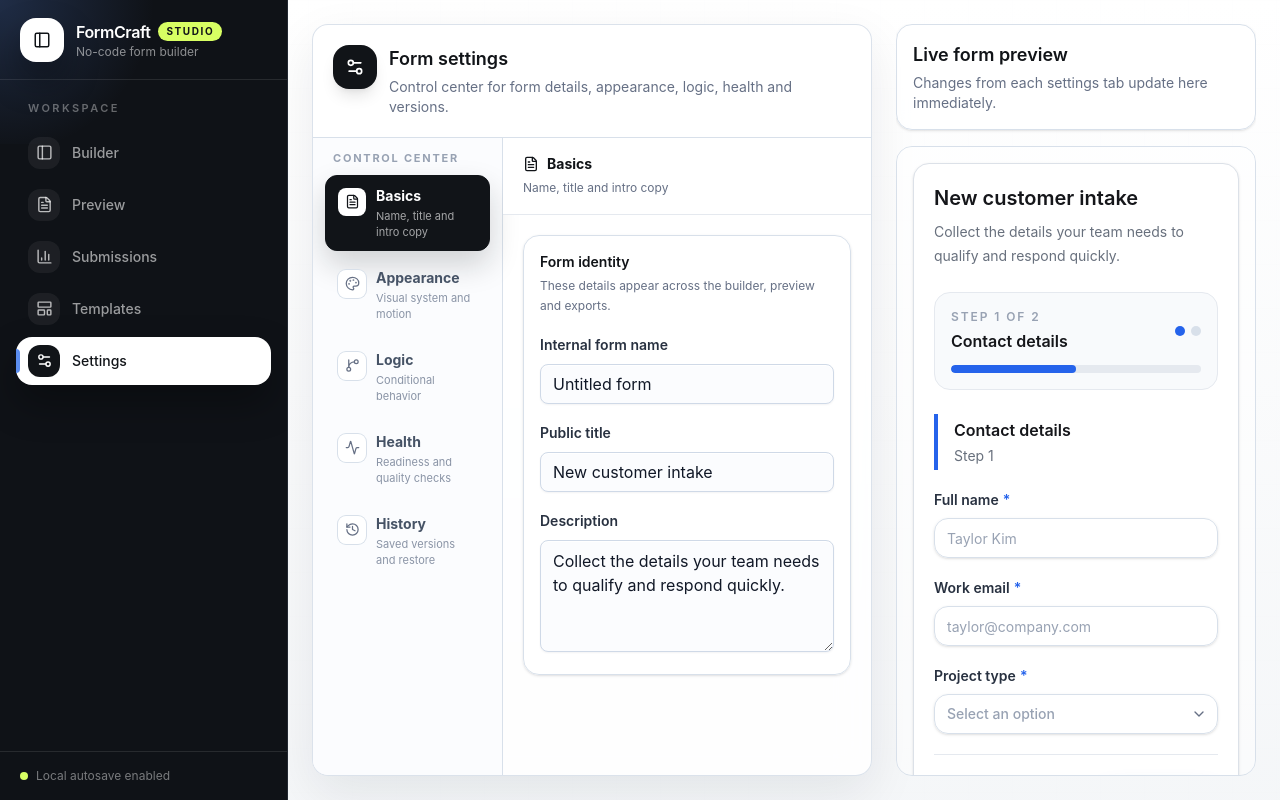
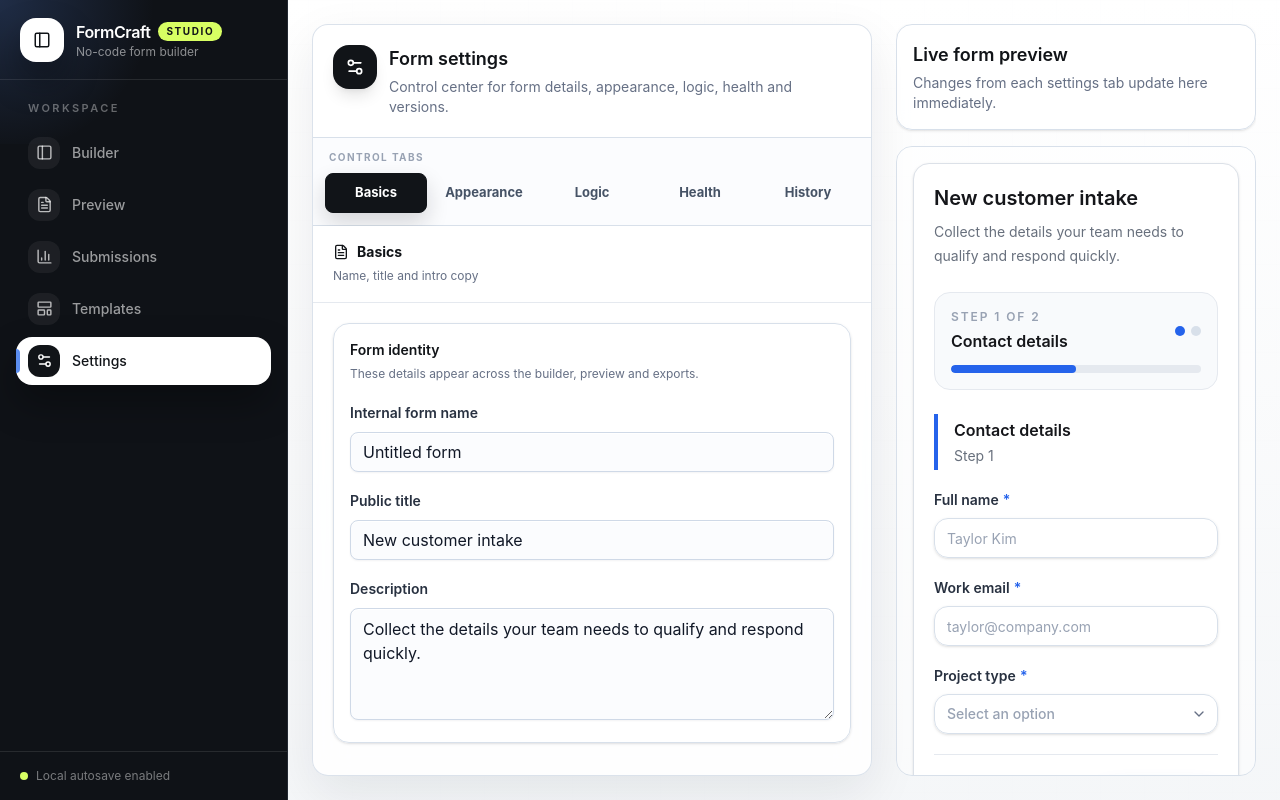
Before and after one commit to OmKhandale05/formcraft, a Next.js app: page /settings in a window 1280 px wide. Built offline with nearby package versions, Linux system fonts and the light colour scheme.

Commit message:
style(settings): move tabs to top

```diff
--- a/src/app/settings/page.tsx
+++ b/src/app/settings/page.tsx
@@ -34,7 +34,7 @@ export default function SettingsPage() {
     <AppShell>
       <main className="grid min-h-screen gap-6 p-4 sm:p-6 xl:h-screen xl:grid-cols-[560px_minmax(0,1fr)] xl:overflow-hidden">
         <section className="soft-panel flex min-h-0 flex-col overflow-hidden rounded-2xl p-0 xl:max-h-[calc(100vh-48px)]">
-          <div className="border-b border-[#d8e0ea] p-5">
+          <div className="shrink-0 border-b border-[#d8e0ea] p-5">
             <div className="flex items-start gap-3">
               <div className="flex h-11 w-11 shrink-0 items-center justify-center rounded-2xl bg-[#111418] text-white shadow-lg">
                 <Settings2 size={20} />
@@ -46,39 +46,33 @@ export default function SettingsPage() {
             </div>
           </div>
 
-          <div className="grid min-h-0 flex-1 grid-cols-1 md:grid-cols-[190px_minmax(0,1fr)]">
-            <div className="border-b border-[#d8e0ea] bg-[#fbfcfe] p-3 md:border-b-0 md:border-r">
-              <p className="px-2 pb-2 text-[11px] font-bold uppercase tracking-[0.16em] text-[#98a2b3]">Control center</p>
-              <div className="grid gap-1.5">
+          <div className="flex min-h-0 flex-1 flex-col">
+            <div className="shrink-0 border-b border-[#d8e0ea] bg-[#fbfcfe] p-3">
+              <p className="px-1 pb-2 text-[10px] font-bold uppercase tracking-[0.14em] text-[#98a2b3]">Control tabs</p>
+              <div className="grid grid-cols-5 gap-1.5">
                 {settingsTabs.map((tab) => {
-                  const Icon = tab.icon;
                   const selected = activeTab === tab.id;
                   return (
                     <button
                       key={tab.id}
                       type="button"
+                      title={tab.description}
                       className={cn(
-                        "group flex items-start gap-2.5 rounded-xl border px-3 py-2.5 text-left transition",
+                        "group flex h-10 min-w-0 items-center justify-center rounded-lg border px-2 text-center transition",
                         selected
-                          ? "border-[#111418] bg-[#111418] text-white shadow-[0_14px_30px_rgba(17,20,24,0.18)]"
+                          ? "border-[#111418] bg-[#111418] text-white shadow-[0_10px_22px_rgba(17,20,24,0.16)]"
                           : "border-transparent bg-transparent text-[#465366] hover:border-[#d8e0ea] hover:bg-white"
                       )}
                       onClick={() => setActiveTab(tab.id)}
                     >
-                      <span className={cn("mt-0.5 flex h-7 w-7 shrink-0 items-center justify-center rounded-lg transition", selected ? "bg-white text-[#111418]" : "bg-white text-[#667085] ring-1 ring-[#d8e0ea] group-hover:text-[#111418]")}>
-                        <Icon size={15} />
-                      </span>
-                      <span className="min-w-0">
-                        <span className="block text-sm font-bold">{tab.label}</span>
-                        <span className={cn("mt-0.5 block text-[11px] leading-4", selected ? "text-white/62" : "text-[#8a94a6]")}>{tab.description}</span>
-                      </span>
+                      <span className="whitespace-nowrap text-[13px] font-bold">{tab.label}</span>
                     </button>
                   );
                 })}
               </div>
             </div>
 
-            <div className="flex min-h-0 flex-col">
+            <div className="flex min-h-0 flex-1 flex-col">
               <div className="border-b border-[#e5e9ef] bg-white px-5 py-4">
                 <p className="flex items-center gap-2 text-sm font-bold text-[#111418]">
                   <ActiveIcon size={16} />
```
